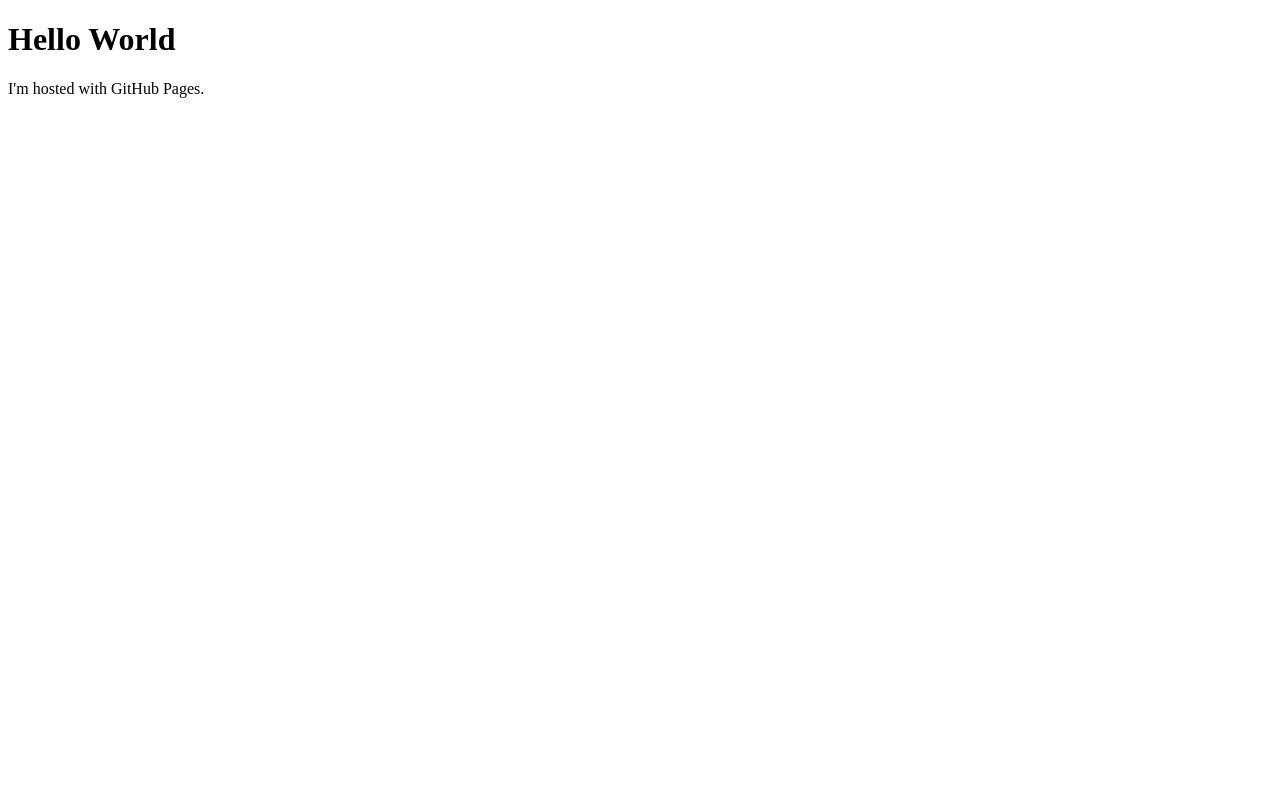
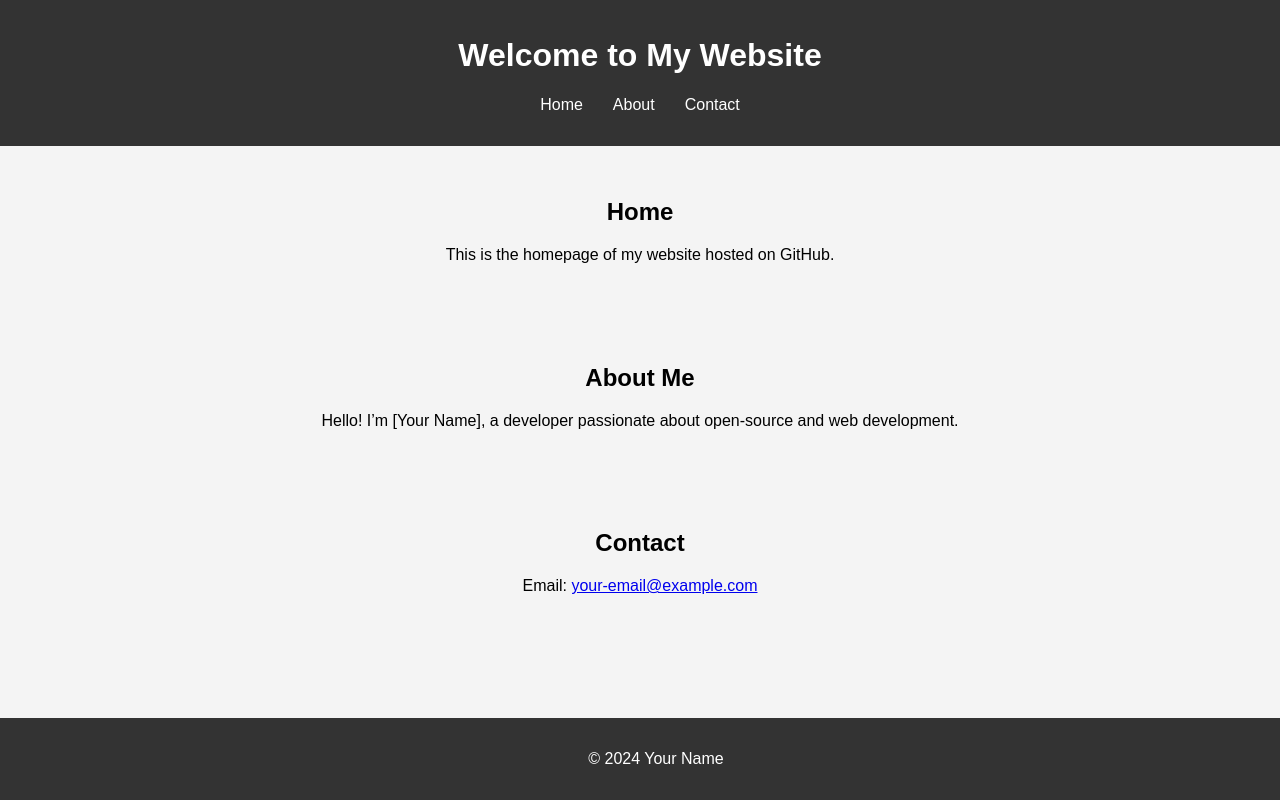
Before and after one commit to sidsoundararajan/sidsoundararajan.github.io, a plain HTML site: page index.html in a window 1280 px wide. Drawn offline with Linux system fonts and the light colour scheme.

Commit message:
Update index.html

```diff
--- a/index.html
+++ b/index.html
@@ -1,7 +1,82 @@
 <!DOCTYPE html>
-<html>
+<html lang="en">
+<head>
+    <meta charset="UTF-8">
+    <meta name="viewport" content="width=device-width, initial-scale=1.0">
+    <meta http-equiv="X-UA-Compatible" content="ie=edge">
+    <title>My GitHub Website</title>
+    <style>
+        body {
+            font-family: Arial, sans-serif;
+            margin: 0;
+            padding: 0;
+            background-color: #f4f4f4;
+        }
+        header {
+            background-color: #333;
+            color: white;
+            padding: 1rem;
+            text-align: center;
+        }
+        nav ul {
+            list-style: none;
+            padding: 0;
+            display: flex;
+            justify-content: center;
+        }
+        nav ul li {
+            margin: 0 15px;
+        }
+        nav ul li a {
+            color: white;
+            text-decoration: none;
+        }
+        section {
+            padding: 2rem;
+            text-align: center;
+        }
+        footer {
+            background-color: #333;
+            color: white;
+            text-align: center;
+            padding: 1rem;
+            position: fixed;
+            bottom: 0;
+            width: 100%;
+        }
+    </style>
+</head>
 <body>
-<h1>Hello World</h1>
-<p>I'm hosted with GitHub Pages.</p>
+
+    <header>
+        <h1>Welcome to My Website</h1>
+        <nav>
+            <ul>
+                <li><a href="#home">Home</a></li>
+                <li><a href="#about">About</a></li>
+                <li><a href="#contact">Contact</a></li>
+            </ul>
+        </nav>
+    </header>
+
+    <section id="home">
+        <h2>Home</h2>
+        <p>This is the homepage of my website hosted on GitHub.</p>
+    </section>
+
+    <section id="about">
+        <h2>About Me</h2>
+        <p>Hello! I’m [Your Name], a developer passionate about open-source and web development.</p>
+    </section>
+
+    <section id="contact">
+        <h2>Contact</h2>
+        <p>Email: <a href="mailto:your-email@example.com">your-email@example.com</a></p>
+    </section>
+
+    <footer>
+        <p>&copy; 2024 Your Name</p>
+    </footer>
+
 </body>
 </html>
```
